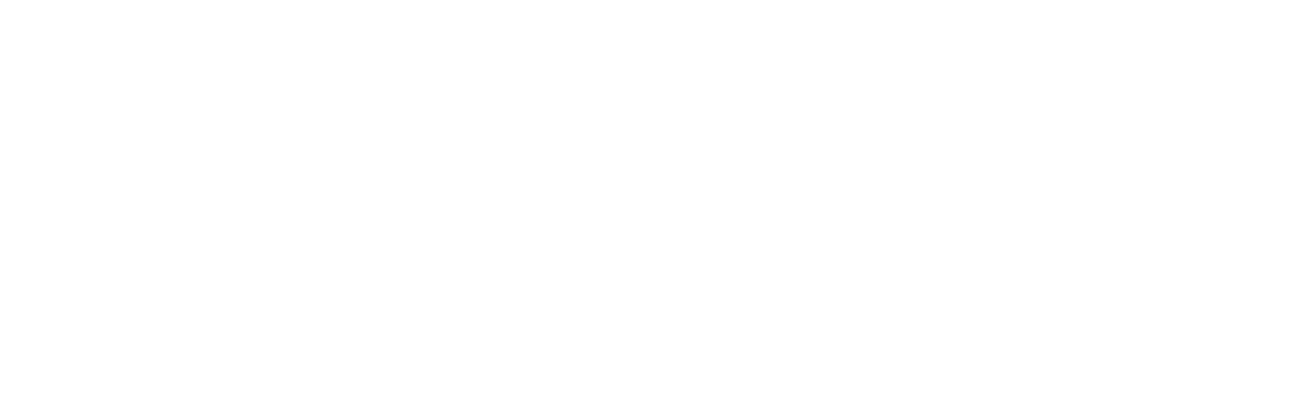
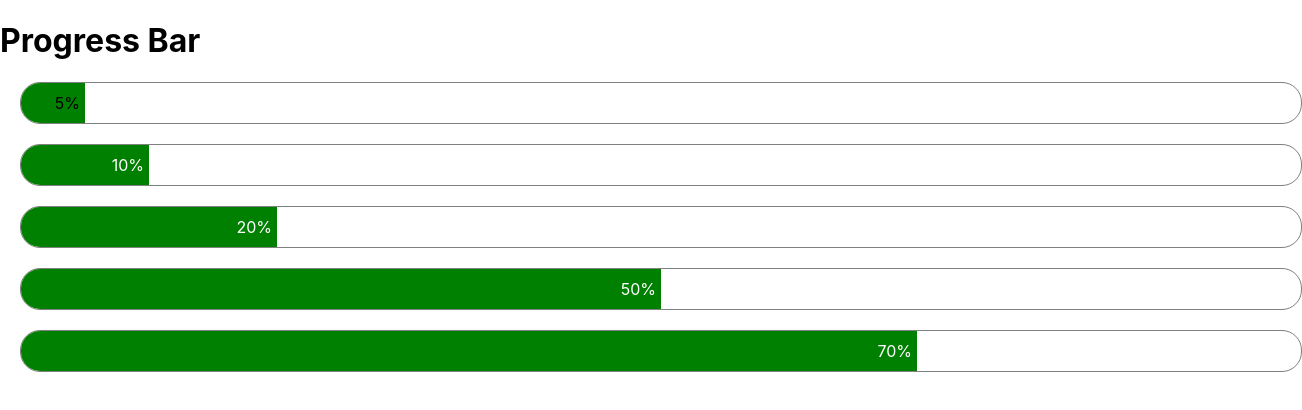
Before and after one commit to Sandeep96Shah/machineCoding, a React (Create React App) app: page /progress-bar in a window 1280 px wide. Before the commit this address had no page. Shown: the top 410 px of the page, 1302 px wide, since content can reach past the window. Built offline with nearby package versions, Linux system fonts and the light colour scheme.

Commit message:
Progress Bar (#6)

```diff
--- a/src/App.js
+++ b/src/App.js
@@ -5,6 +5,7 @@ import { Routes, Route } from 'react-router-dom';
 import Home from './components/Home';
 import TablePagination from './components/TablePagination';
 import AutoComplete from './components/AutoComplete';
+import ProgressBar from './components/ProgressBar';
 
 function App() {
   return (
@@ -15,6 +16,7 @@ function App() {
         <Route path='tab-form' element={<TabForm />} />
         <Route path='table-pagination' element={<TablePagination />} />
         <Route path='auto-complete' element={<AutoComplete />} />
+        <Route path='progress-bar' element={<ProgressBar />} />
       </Routes>
     </div>
   );
--- a/src/components/Home/index.js
+++ b/src/components/Home/index.js
@@ -12,6 +12,7 @@ const Home = () => {
       <button onClick={() => handlenavigate("tab-form")}>Tab Form</button>
       <button onClick={() => handlenavigate("table-pagination")}>Table Pagination</button>
       <button onClick={() => handlenavigate("auto-complete")}>Auto Complete</button>
+      <button onClick={() => handlenavigate("progress-bar")}>Progress Bar</button>
     </div>
   );
 };
--- /dev/null
+++ b/src/components/ProgressBar/Bar.js
@@ -0,0 +1,31 @@
+import React, { useEffect, useState } from "react";
+import "./progressBar.css";
+
+const Bar = ({ progress }) => {
+  const [value, setValue] = useState(0);
+
+  useEffect(() => {
+    setTimeout(() => {
+      setValue(progress);
+    }, 1000);
+  }, []);
+  return (
+    <div className="progress-bar-container">
+      <div
+        className="progress-bar"
+        style={{
+          transform: `translateX(${value - 100}%)`,
+          color: progress < 7 ? "black" : "white",
+        }}
+        role="progress Bar"
+        aria-valuenow={progress}
+        aria-vauemax="100"
+        aria-valuemin="0"
+      >
+        {progress}%
+      </div>
+    </div>
+  );
+};
+
+export default Bar;
--- /dev/null
+++ b/src/components/ProgressBar/index.js
@@ -0,0 +1,18 @@
+import React from 'react';
+import Bar from './Bar';
+import "./progressBar.css";
+
+const ProgressBar = () => {
+    const list = [5, 10, 20, 50, 70];
+
+    return (
+        <div>
+            <h1>Progress Bar</h1>
+            {list.map((value, index) => (
+               <Bar key={index} progress={value} />
+            ))}
+        </div>
+    )
+}
+
+export default ProgressBar
--- /dev/null
+++ b/src/components/ProgressBar/progressBar.css
@@ -0,0 +1,17 @@
+.progress-bar-container {
+    width: 100%;
+    /* height: 70px; */
+    border: 1px solid grey;
+    border-radius: 20px;
+    overflow: hidden;
+    margin: 20px;
+}
+
+.progress-bar {
+    padding: 10px 5px;
+    /* color: white; */
+    background-color: green;
+    height: 100%;
+    transition: 1s ease-in;
+    text-align: right;
+}
```
